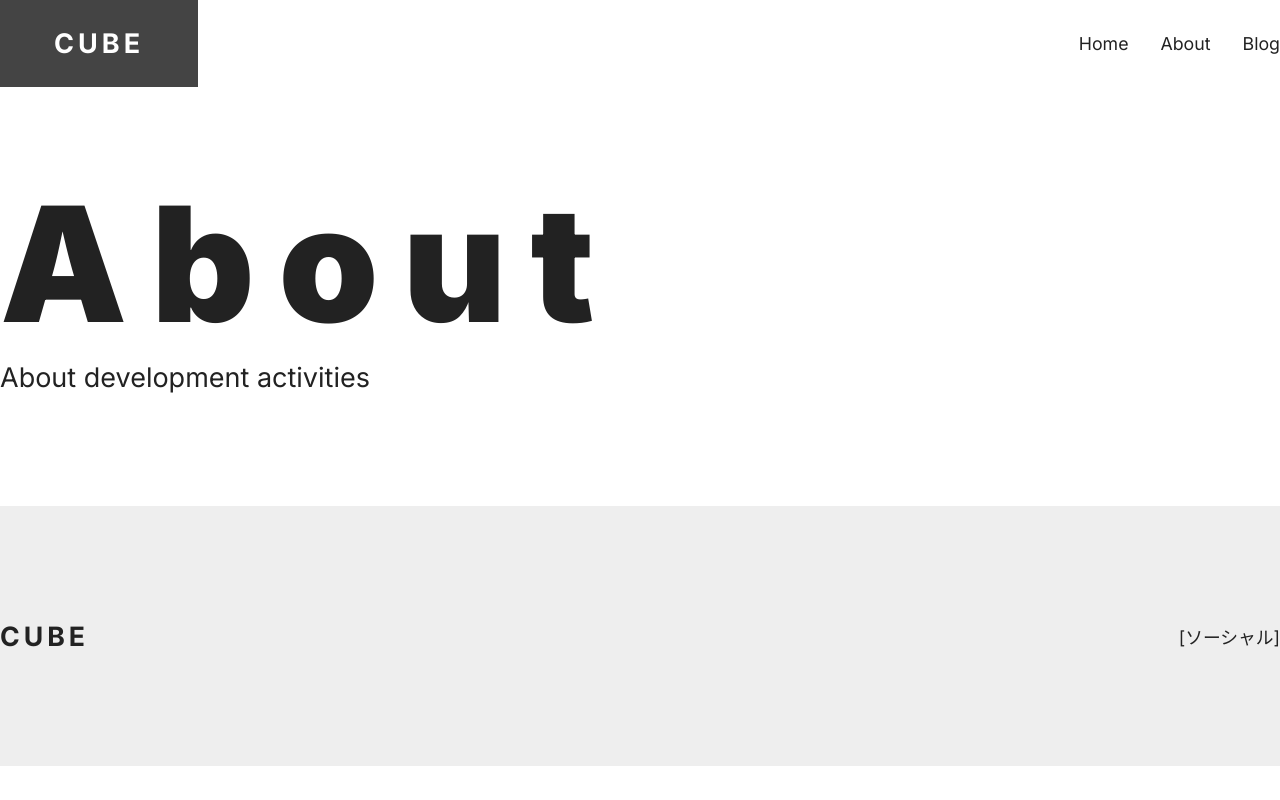
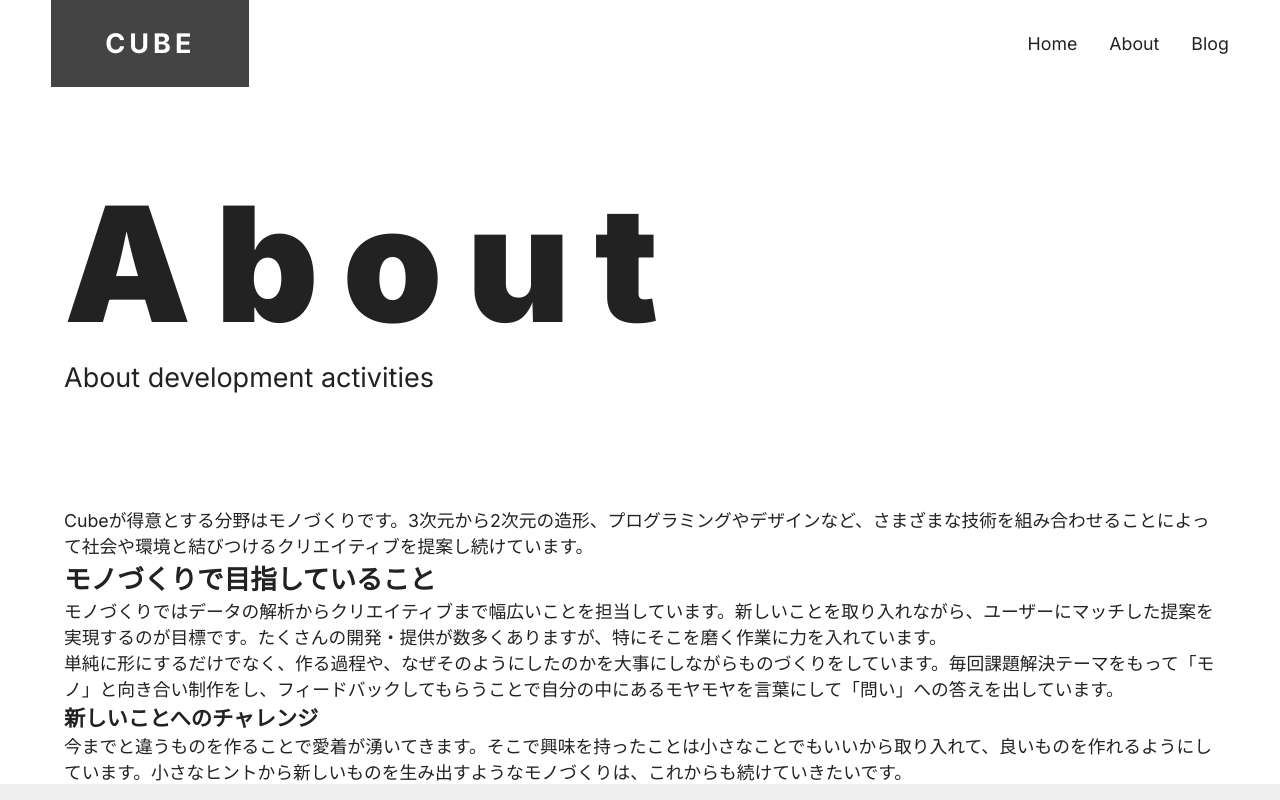
Before and after one commit to kiwichan101kg/next_website_blog, a Next.js app: page /about in a window 1280 px wide. Shown: the top 800 px of the page. Built offline with nearby package versions, Linux system fonts and the light colour scheme.

Commit message:
レイアウトスタイル追加

```diff
--- a/app/about/page.tsx
+++ b/app/about/page.tsx
@@ -1,10 +1,27 @@
 import React from "react";
 import Hero from "../components/Hero";
+import Container from "../components/Container";
 
 const About = () => {
   return (
     <>
-      <Hero title={"About"} subTitle={"About development activities"} />
+      <Container>
+        <Hero title={"About"} subTitle={"About development activities"} />
+        <p>
+          Cubeが得意とする分野はモノづくりです。3次元から2次元の造形、プログラミングやデザインなど、さまざまな技術を組み合わせることによって社会や環境と結びつけるクリエイティブを提案し続けています。
+        </p>
+        <h2>モノづくりで目指していること</h2>
+        <p>
+          モノづくりではデータの解析からクリエイティブまで幅広いことを担当しています。新しいことを取り入れながら、ユーザーにマッチした提案を実現するのが目標です。たくさんの開発・提供が数多くありますが、特にそこを磨く作業に力を入れています。
+        </p>
+        <p>
+          単純に形にするだけでなく、作る過程や、なぜそのようにしたのかを大事にしながらものづくりをしています。毎回課題解決テーマをもって「モノ」と向き合い制作をし、フィードバックしてもらうことで自分の中にあるモヤモヤを言葉にして「問い」への答えを出しています。
+        </p>
+        <h3>新しいことへのチャレンジ</h3>
+        <p>
+          今までと違うものを作ることで愛着が湧いてきます。そこで興味を持ったことは小さなことでもいいから取り入れて、良いものを作れるようにしています。小さなヒントから新しいものを生み出すようなモノづくりは、これからも続けていきたいです。
+        </p>
+      </Container>
     </>
   );
 };
--- a/app/blog/page.tsx
+++ b/app/blog/page.tsx
@@ -1,10 +1,13 @@
 import React from "react";
 import Hero from "../components/Hero";
+import Container from "../components/Container";
 
 const Blog = () => {
   return (
     <>
-      <Hero title={"Blog"} subTitle={"Recent Posts"} />
+      <Container>
+        <Hero title={"Blog"} subTitle={"Recent Posts"} />
+      </Container>
     </>
   );
 };
--- /dev/null
+++ b/app/components/Container.tsx
@@ -0,0 +1,15 @@
+import React, { ReactNode } from "react";
+import styles from "../styles/container.module.css";
+
+type ContainerType = {
+  children: ReactNode;
+  large?: boolean;
+};
+
+const Container = ({ children, large = false }: ContainerType) => {
+  return (
+    <div className={large ? styles.large : styles.default}>{children}</div>
+  );
+};
+
+export default Container;
--- a/app/components/Footer.tsx
+++ b/app/components/Footer.tsx
@@ -1,14 +1,17 @@
 import React from "react";
 import Logo from "./Logo";
 import styles from "../styles/footer.module.css";
+import Container from "./Container";
 
 const Footer = () => {
   return (
     <footer className={styles.wrapper}>
-      <div className={styles.flexContainer}>
-        <Logo />
-        [ソーシャル]
-      </div>
+      <Container>
+        <div className={styles.flexContainer}>
+          <Logo />
+          [ソーシャル]
+        </div>
+      </Container>
     </footer>
   );
 };
--- a/app/components/Header.tsx
+++ b/app/components/Header.tsx
@@ -2,14 +2,17 @@ import React from "react";
 import Logo from "./Logo";
 import Nav from "./Nav";
 import styles from "../styles/header.module.css";
+import Container from "./Container";
 
 const Header = () => {
   return (
     <header>
-      <div className={styles.flexContainer}>
-        <Logo boxOn />
-        <Nav />
-      </div>
+      <Container large>
+        <div className={styles.flexContainer}>
+          <Logo boxOn />
+          <Nav />
+        </div>
+      </Container>
     </header>
   );
 };
--- a/app/globals.css
+++ b/app/globals.css
@@ -71,6 +71,7 @@ ul {
 }
 
 a {
+  /* 親要素から取得する */
   color: inherit;
   text-decoration: none;
 }
--- a/app/page.tsx
+++ b/app/page.tsx
@@ -1,10 +1,13 @@
 import styles from "./page.module.css";
 import Hero from "./components/Hero";
+import Container from "./components/Container";
 
 export default function Home() {
   return (
     <>
-      <Hero title={"CUBE"} subTitle={"アウトプットしていくサイト"} imageOn />
+      <Container>
+        <Hero title={"CUBE"} subTitle={"アウトプットしていくサイト"} imageOn />
+      </Container>
     </>
   );
 }
--- /dev/null
+++ b/app/styles/container.module.css
@@ -0,0 +1,10 @@
+.default {
+  width: 92%;
+  max-width: 1152px;
+  margin: 0 auto;
+}
+
+.large {
+  composes: default;
+  max-width: 1280px;
+}
--- a/app/styles/hero.module.css
+++ b/app/styles/hero.module.css
@@ -2,17 +2,21 @@
   composes: sideBySideCenter from "./utils.module.css";
 }
 
+/*余白：タイトルとサブタイトルを囲むdivに設定する*/
 .text {
   padding-top: calc(var(--display) * 0.5);
   padding-bottom: calc(var(--display) * 0.7);
 }
 
+/*フォントのスタイル：タイトル(h1)に設定する*/
 .title {
+  /*グローバルCSSのh1{font-size: var(--heading1)};を上書きしている*/
   font-size: var(--display);
   font-weight: 900;
   letter-spacing: 0.15em;
 }
 
+/*フォントのスタイル：サブタイトル(p)に設定する*/
 .subtitle {
   font-size: var(--small-heading2);
 }
--- a/app/styles/logo.module.css
+++ b/app/styles/logo.module.css
@@ -1,9 +1,11 @@
+/*基本的なロゴスタイル*/
 .basic {
   font-size: var(--heading2);
   font-weight: 700;
   letter-spacing: 0.15em;
 }
 
+/*ボックスデザインのロゴ*/
 .box {
   composes: basic;
   display: inline-block;
```
